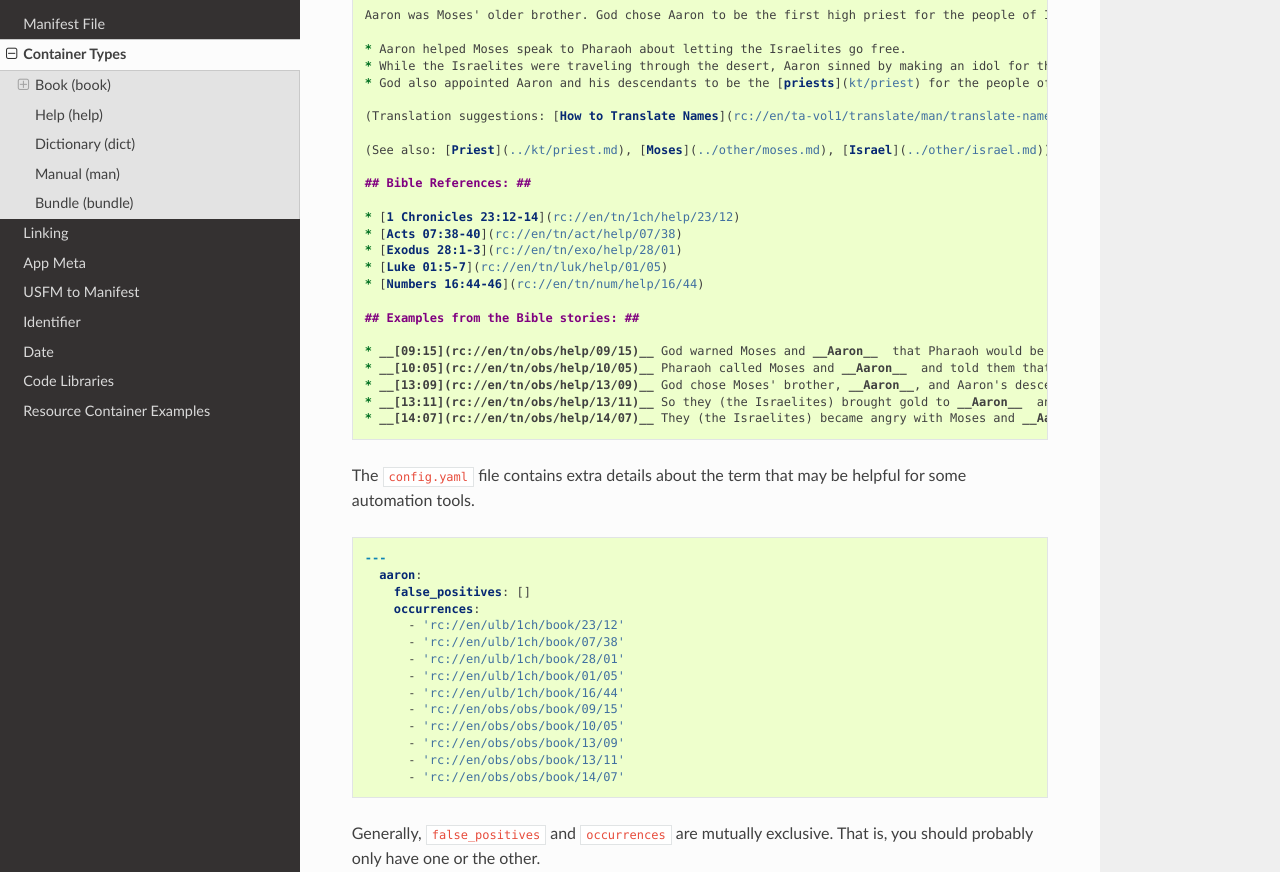
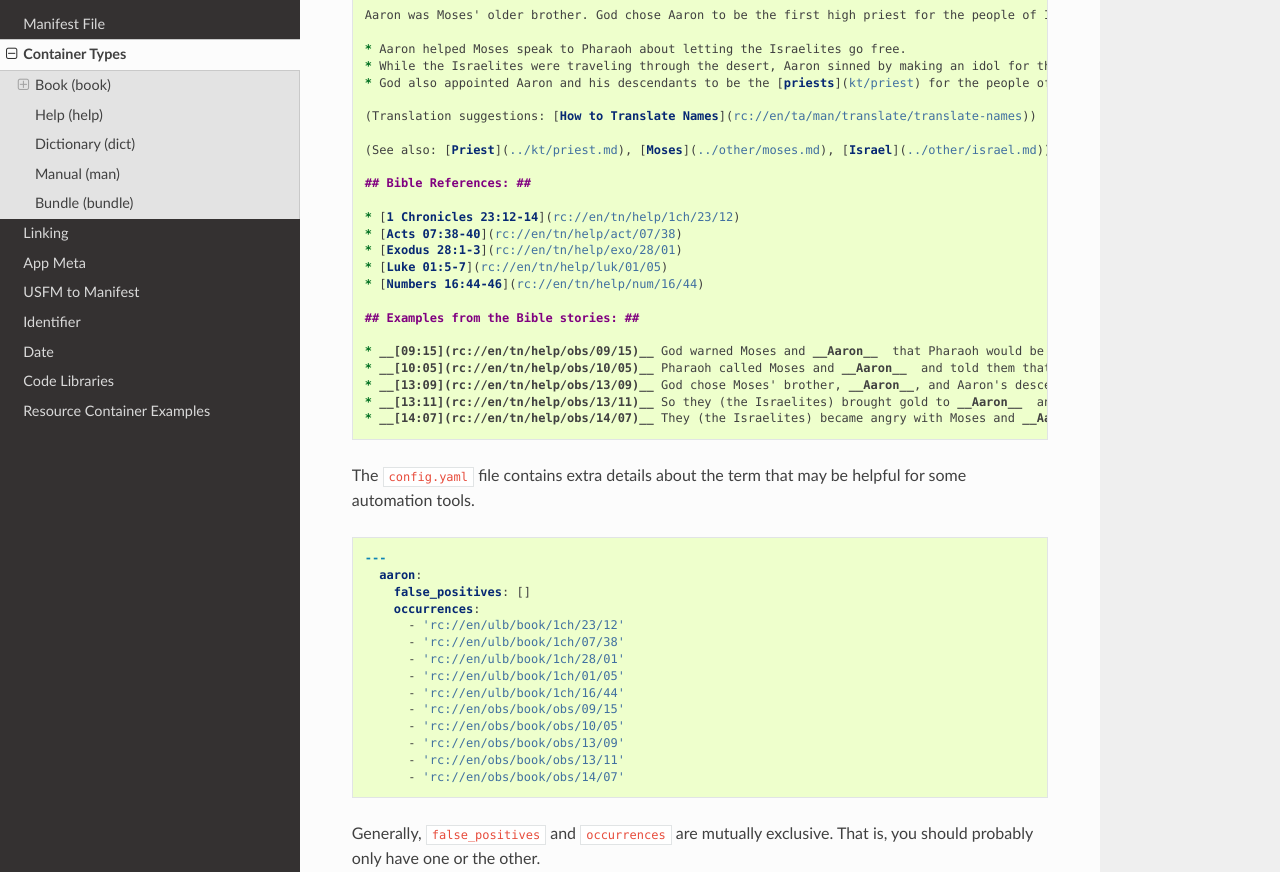
Before and after one commit to unfoldingWord-dev/Resource-Container, a Sphinx documentation site: the page built from docs/container_types.rst, in a window 1280 px wide and 1400 px high, scrolled down 2445 px. Shown: the part 151-1023 px from the top of the window. Built offline with Sphinx 7.4.7 and the Read the Docs theme 2.0.0, drawn with Linux system fonts in a browser that asks for light colours; some of the changed text lies outside the part shown.

```diff
--- a/docs/container_types.rst
+++ b/docs/container_types.rst
@@ -48,15 +48,15 @@ The order of elements in each of these groups should be respected.
       01:      // chapter
         01:    // chunk
           dict:
-            - 'rc://en/tw/bible/dict/creation'
-            - 'rc://en/tw/bible/dict/god'
-            - 'rc://en/tw/bible/dict/heaven'
-            - 'rc://en/tw/bible/dict/holyspirit'
+            - 'rc://en/tw/dict/bible/creation'
+            - 'rc://en/tw/dict/bible/god'
+            - 'rc://en/tw/dict/bible/heaven'
+            - 'rc://en/tw/dict/bible/holyspirit'
           help:
-            - 'rc://en/tq/gen/help/01/01'
-            - 'rc://en/tn/gen/help/01/01'
+            - 'rc://en/tq/help/gen/01/01'
+            - 'rc://en/tn/help/gen/01/01'
           img:
-            - 'rc://en/ulb/gen/img/01/01'
+            - 'rc://en/ulb/img/gen/01/01'
 
 .. note:: Implementation Notes:
     References to supplementary RCs may be displayed in the application along the side of the book content in order to provide contextual information.
@@ -123,25 +123,25 @@ h1 heading (a single #). :ref:`Links <linking>` may be used to reference other w
     * While the Israelites were traveling through the desert, Aaron sinned by making an idol for the people to worship.
     * God also appointed Aaron and his descendants to be the [priests](kt/priest) for the people of Israel.
 
-    (Translation suggestions: [How to Translate Names](rc://en/ta-vol1/translate/man/translate-names))
+    (Translation suggestions: [How to Translate Names](rc://en/ta/man/translate/translate-names))
 
     (See also: [Priest](../kt/priest.md), [Moses](../other/moses.md), [Israel](../other/israel.md))
 
     ## Bible References: ##
 
-    * [1 Chronicles 23:12-14](rc://en/tn/1ch/help/23/12)
-    * [Acts 07:38-40](rc://en/tn/act/help/07/38)
-    * [Exodus 28:1-3](rc://en/tn/exo/help/28/01)
-    * [Luke 01:5-7](rc://en/tn/luk/help/01/05)
-    * [Numbers 16:44-46](rc://en/tn/num/help/16/44)
+    * [1 Chronicles 23:12-14](rc://en/tn/help/1ch/23/12)
+    * [Acts 07:38-40](rc://en/tn/help/act/07/38)
+    * [Exodus 28:1-3](rc://en/tn/help/exo/28/01)
+    * [Luke 01:5-7](rc://en/tn/help/luk/01/05)
+    * [Numbers 16:44-46](rc://en/tn/help/num/16/44)
 
     ## Examples from the Bible stories: ##
 
-    * __[09:15](rc://en/tn/obs/help/09/15)__ God warned Moses and __Aaron__  that Pharaoh would be stubborn.
-    * __[10:05](rc://en/tn/obs/help/10/05)__ Pharaoh called Moses and __Aaron__  and told them that if they stopped the plague, the Israelites could leave Egypt.
-    * __[13:09](rc://en/tn/obs/help/13/09)__ God chose Moses' brother, __Aaron__, and Aaron's descendants to be his priests.
-    * __[13:11](rc://en/tn/obs/help/13/11)__ So they (the Israelites) brought gold to __Aaron__  and asked him to form it into an idol for them!
-    * __[14:07](rc://en/tn/obs/help/14/07)__ They (the Israelites) became angry with Moses and __Aaron__  and said, "Oh, why did you bring us to this horrible place?"
+    * __[09:15](rc://en/tn/help/obs/09/15)__ God warned Moses and __Aaron__  that Pharaoh would be stubborn.
+    * __[10:05](rc://en/tn/help/obs/10/05)__ Pharaoh called Moses and __Aaron__  and told them that if they stopped the plague, the Israelites could leave Egypt.
+    * __[13:09](rc://en/tn/help/obs/13/09)__ God chose Moses' brother, __Aaron__, and Aaron's descendants to be his priests.
+    * __[13:11](rc://en/tn/help/obs/13/11)__ So they (the Israelites) brought gold to __Aaron__  and asked him to form it into an idol for them!
+    * __[14:07](rc://en/tn/help/obs/14/07)__ They (the Israelites) became angry with Moses and __Aaron__  and said, "Oh, why did you bring us to this horrible place?"
 
 
 The ``config.yaml`` file contains extra details about the term that may be helpful for some automation tools.
@@ -152,16 +152,16 @@ The ``config.yaml`` file contains extra details about the term that may be helpf
       aaron:
         false_positives: []
         occurrences:
-          - 'rc://en/ulb/1ch/book/23/12'
-          - 'rc://en/ulb/1ch/book/07/38'
-          - 'rc://en/ulb/1ch/book/28/01'
-          - 'rc://en/ulb/1ch/book/01/05'
-          - 'rc://en/ulb/1ch/book/16/44'
-          - 'rc://en/obs/obs/book/09/15'
-          - 'rc://en/obs/obs/book/10/05'
-          - 'rc://en/obs/obs/book/13/09'
-          - 'rc://en/obs/obs/book/13/11'
-          - 'rc://en/obs/obs/book/14/07'
+          - 'rc://en/ulb/book/1ch/23/12'
+          - 'rc://en/ulb/book/1ch/07/38'
+          - 'rc://en/ulb/book/1ch/28/01'
+          - 'rc://en/ulb/book/1ch/01/05'
+          - 'rc://en/ulb/book/1ch/16/44'
+          - 'rc://en/obs/book/obs/09/15'
+          - 'rc://en/obs/book/obs/10/05'
+          - 'rc://en/obs/book/obs/13/09'
+          - 'rc://en/obs/book/obs/13/11'
+          - 'rc://en/obs/book/obs/14/07'
 
 Generally, ``false_positives`` and ``occurrences`` are mutually exclusive.
 That is, you should probably only have one or the other.
--- a/docs/examples.rst
+++ b/docs/examples.rst
@@ -6,7 +6,7 @@ Resource Container Examples
 Here is a list of examples of valid Resource Containers that illustrate the different ways that the specification may be implemented.
 
 USFM Scripture Bundle Example
-------------------------------
+-----------------------------
 
 Here is what a combined USFM Scripture ``bundle`` looks like: `English Unlocked Literal Bible <https://git.door43.org/Door43-Catalog/en-ulb>`_.  If you are familiar with standard USFM zip files you'll notice that this looks the same except that it has the added ``manifest.yaml`` file that provides extra metadata about the resource.
 
```
Also changed, not shown: docs/linking.rst (+8 -10 lines).
